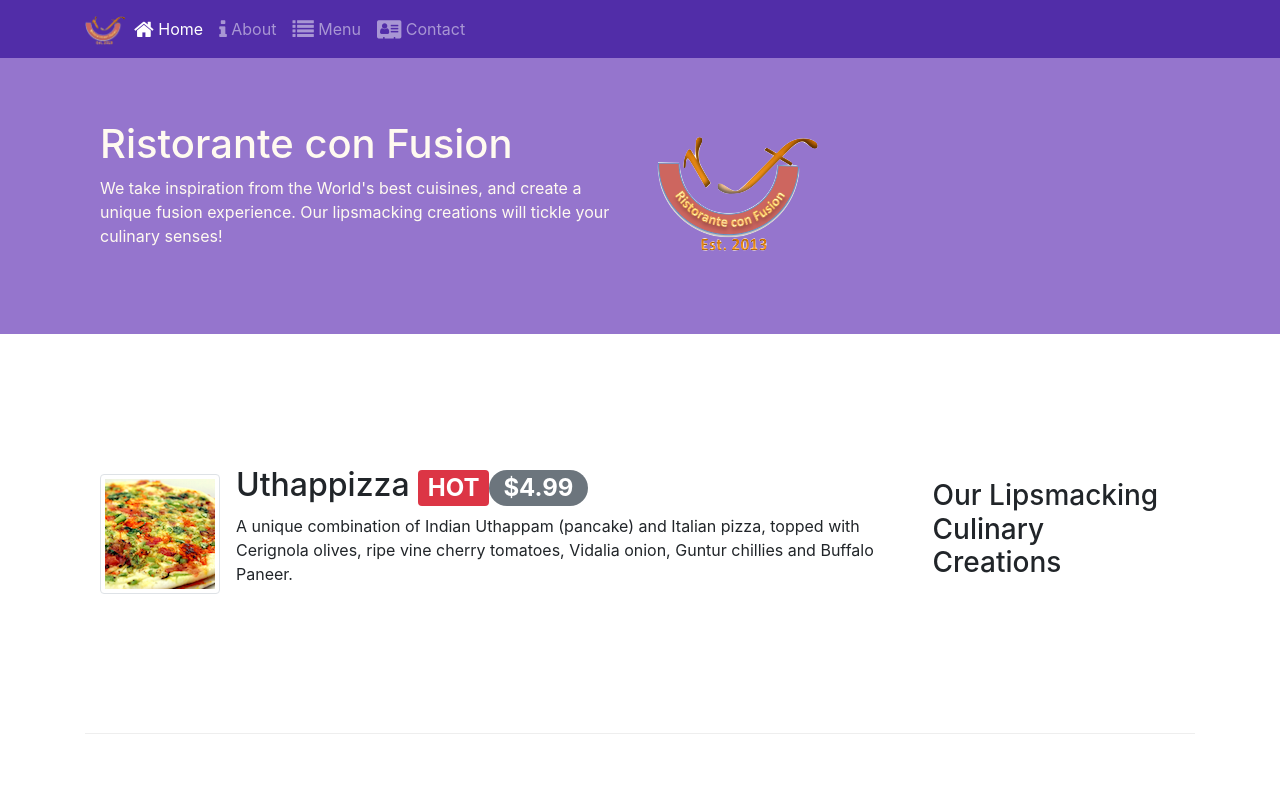
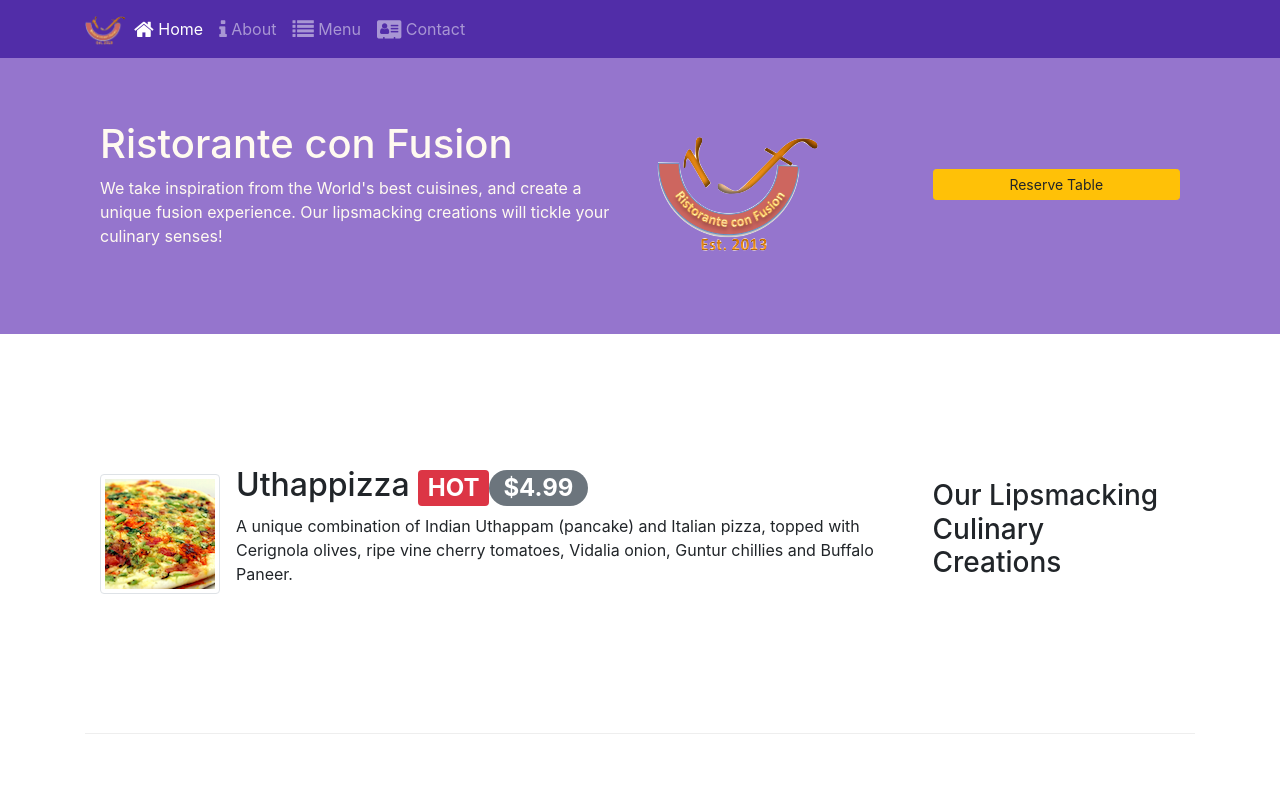
Before and after one commit to nico-ui/IntroBootstrapCoursea, a website: page index.html in a window 1280 px wide. Shown: the top 800 px of the page. Drawn offline with nearby package versions, Linux system fonts and the light colour scheme.

Commit message:
Assignment 2 - Task 3 finished

```diff
--- a/index.html
+++ b/index.html
@@ -37,13 +37,27 @@
   <header class="jumbotrom">
     <div class="container">
       <div class="row row-header">
+        <!-- Mid -->
         <div class="col-12 col-sm-6">
           <h1>Ristorante con Fusion</h1>
           <p>We take inspiration from the World's best cuisines, and create a unique fusion experience. Our lipsmacking creations will tickle your culinary senses!</p>
         </div>
-        <div class="col-12 col-sm align-self-center">
+        <!-- logo -->
+        <div class="col-12 col-sm-3 align-self-center justify-content-center">
           <img src="img/logo.png" class="img-fluid">
         </div>
+        <!-- block button -->
+        <div class="col-12 col-sm-3 align-self-center justify-content-center">
+          <div class="form-group row">
+            <div class="col-sm-12">
+              <a href="#ancla" type="button" class="btn btn-warning btn-sm btn-block">
+                Reserve Table
+              </a>
+
+            </div>
+          </div>
+        </div>
+
       </div>
     </div>
   </header>
@@ -98,7 +112,9 @@
       </div>
     </div>
 
-    <div class="row row-content align-items-center justify-content-center">
+    <!-- <a name="ancla" /> -->
+    <!-- <div id="anclas"></div> -->
+    <div class="row row-content align-items-center justify-content-center" id="ancla">
       <div class="col col-sm-8">
         <div class="card">
           <h3 class="card-header bg-warning text-white"><strong>Reserve a Table</strong></h3>
```
